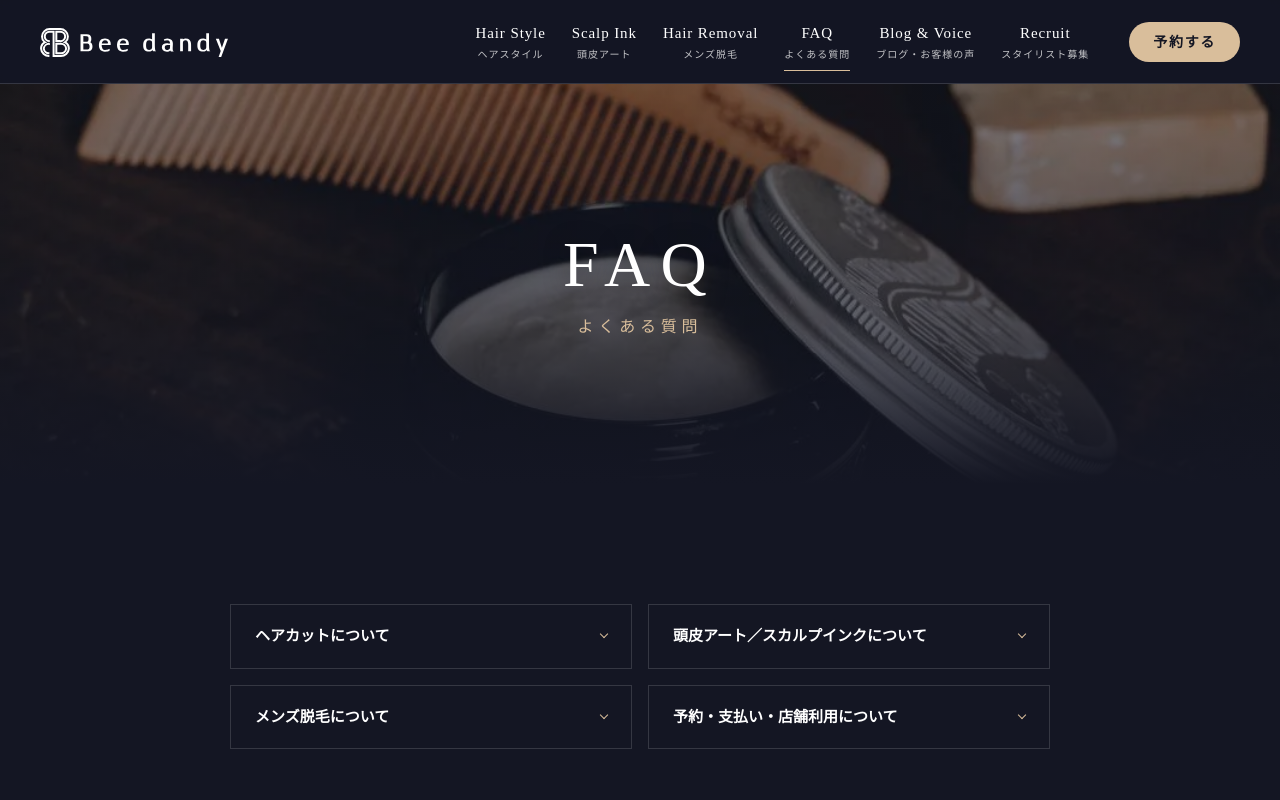
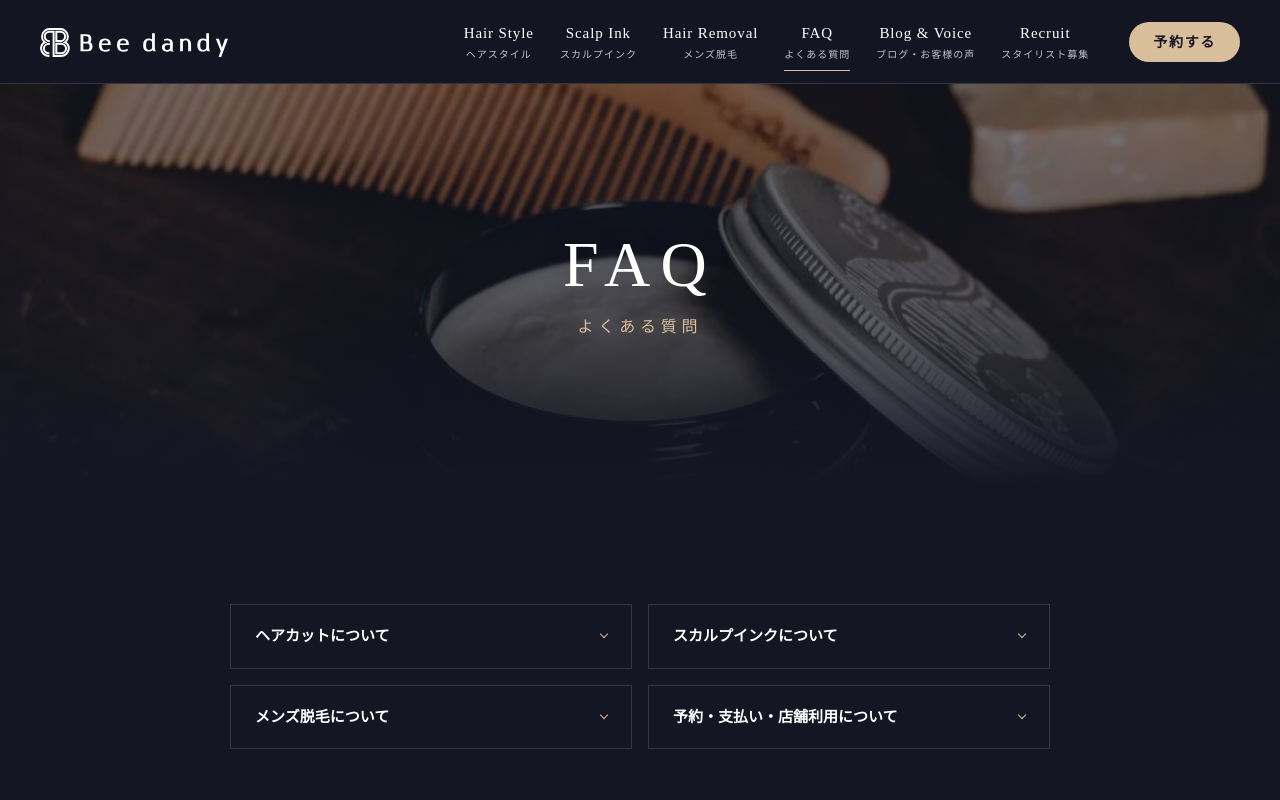
Before and after one commit to kamy0042/bee_group_web, a Next.js app: page /faq in a window 1280 px wide. Shown: the top 800 px of the page. Built offline with nearby package versions, Linux system fonts and the light colour scheme.

Commit message:
頭皮アートを除外

```diff
--- a/constants/index.ts
+++ b/constants/index.ts
@@ -11,7 +11,7 @@ export type NavItem = {
 
 export const NAV_ITEMS: NavItem[] = [
   { href: '/hairstyle', en: 'Hair Style', ja: 'ヘアスタイル' },
-  { href: '/scalp-ink', en: 'Scalp Ink', ja: '頭皮アート' },
+  { href: '/scalp-ink', en: 'Scalp Ink', ja: 'スカルプインク' },
   { href: '/waxing', en: 'Hair Removal', ja: 'メンズ脱毛' },
   { href: '/faq', en: 'FAQ', ja: 'よくある質問' },
   { href: '/blog', en: 'Blog & Voice', ja: 'ブログ・お客様の声', activePaths: ['/blog', '/articles', '/voice'] },
--- a/data/faq.data.ts
+++ b/data/faq.data.ts
@@ -123,7 +123,7 @@ export const FAQ_CATEGORIES: FaqCategory[] = [
   },
   {
     id: "scalp-ink",
-    title: "頭皮アート／スカルプインクについて",
+    title: "スカルプインクについて",
     items: [
       {
         q: "初めてなので、よくわからないのですが",
--- a/pages/faq/index.tsx
+++ b/pages/faq/index.tsx
@@ -13,7 +13,7 @@ const Faq = () => (
       <title>{`よくある質問 | ${SALON_NAME}`}</title>
       <meta
         name="description"
-        content="新橋の男性専門美容室 Bee dandyのよくある質問をまとめました。ヘアカット、頭皮アート、メンズ脱毛、予約・お支払いなど、あなたの疑問にお答えします"
+        content="新橋の男性専門美容室 Bee dandyのよくある質問をまとめました。ヘアカット、スカルプインク、メンズ脱毛、予約・お支払いなど、あなたの疑問にお答えします"
       />
       <link rel="icon" href="/favicon.ico" />
     </Head>
--- a/pages/scalp-ink/index.tsx
+++ b/pages/scalp-ink/index.tsx
@@ -42,7 +42,7 @@ const splitLabel = (text: string) => {
 const ScalpInk = () => (
   <>
     <Head>
-      <title>{`スカルプインク（頭皮アート） | ${SALON_NAME}`}</title>
+      <title>{`スカルプインク | ${SALON_NAME}`}</title>
       <meta
         name="description"
         content="新橋の男性専門美容室 Bee dandyのスカルプインク（SMP）。薄毛や生え際が気になる方へ、スカルプインクという新しい選択肢。頭皮に細かな陰影を加え、気になる地肌の目立ちを抑える美容施術です。"
```
Also changed, not shown: pages/index.tsx (+4 -4 lines).
